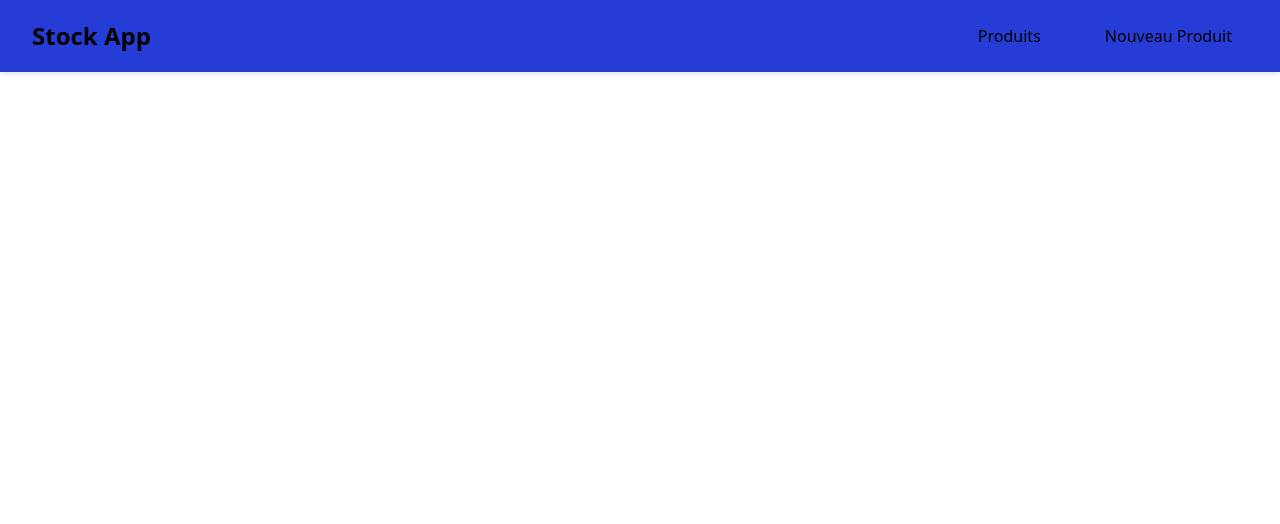
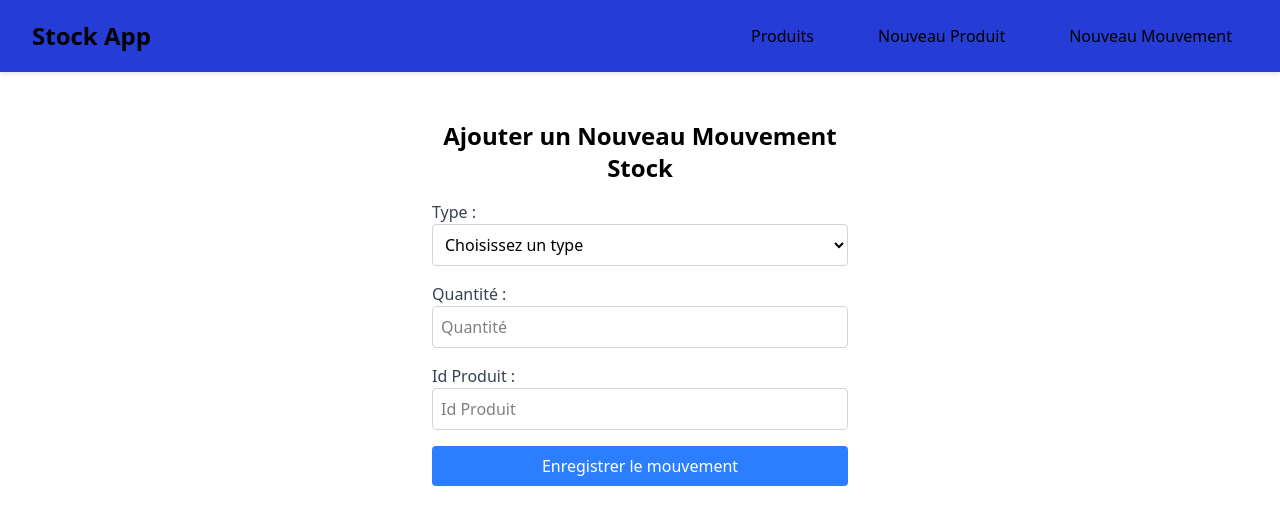
Before and after one commit to ayman-bahou/gestion_de_stock, a React (Vite) app in the folder gestionStock-frontend/: page /nouveaumvt in a window 1280 px wide. Shown: the top 524 px of the page. Built offline with nearby package versions, Linux system fonts and the light colour scheme; no server answers.

Commit message:
ajout d'un nouveau mouvement stock

```diff
--- a/gestionStock-frontend/src/App.jsx
+++ b/gestionStock-frontend/src/App.jsx
@@ -4,6 +4,7 @@ import { ProduitProvider } from "./Contexts/Contexteproduit";
 import { Routes, Route } from "react-router-dom";
 import NavBar from "./composants/NavBar";
 import MouvementStock from "./pages/MouvementStock";
+import Nouveau_mouvement from "./pages/Nouveau_mouvement";
 function App() {
   return (
     <ProduitProvider>
@@ -13,6 +14,7 @@ function App() {
           <Route path="/" element={<Liste_produits />} />
           <Route path="/nouveauproduit" element={<Nouveau_produit />} />
           <Route path="/mouvement/:id" element={<MouvementStock />} />
+          <Route path="/nouveaumvt" element={<Nouveau_mouvement />} />
         </Routes>
       </main>
     </ProduitProvider>
--- a/gestionStock-frontend/src/composants/NavBar.jsx
+++ b/gestionStock-frontend/src/composants/NavBar.jsx
@@ -10,6 +10,7 @@ function NavBar() {
         <div className="navbar-links">
             <Link to="/" className="nav-link">Produits</Link>
             <Link to="/nouveauproduit" className="nav-link">Nouveau Produit</Link>
+            <Link to="/nouveaumvt" className="nav-link">Nouveau Mouvement</Link>
         </div>
     </nav>
   )
--- /dev/null
+++ b/gestionStock-frontend/src/pages/Nouveau_mouvement.jsx
@@ -0,0 +1,98 @@
+import React, { useState } from "react";
+import axios from "axios";
+function Nouveau_mouvement() {
+  const [submitted, setSubmitted] = useState(false);
+  const [data, setData] = useState({
+    type: "",
+    quantite: 0,
+    produit: {
+      id: 0,
+    },
+  });
+  const ajout_mouvement = async () => {
+    try {
+      const reponse = await axios.post(
+        "http://localhost:8080/mouvementStock/create",
+        data
+      );
+    } catch (error) {
+      console.log("erreur lors de la creation du mouvement stock");
+    }
+  };
+  const handleSubmit = () => {
+    ajout_mouvement();
+    setSubmitted(true);
+  };
+
+  return (
+    <div className="max-w-md mx-auto p-4">
+      <h2 className="text-2xl font-bold mb-4 text-center">
+        Ajouter un Nouveau Mouvement Stock
+      </h2>
+      {submitted && (
+        <p className="text-center text-green-500">
+          Mouvement stock ajouté avec succès
+        </p>
+      )}
+      <form onSubmit={handleSubmit} className="space-y-4">
+        <div>
+          <label htmlFor="type" className="block text-gray-700">
+            Type :
+          </label>
+          <select
+            id="type"
+            name="type"
+            onChange={(e) => setData({ ...data, type: e.target.value })}
+            className="w-full border border-gray-300 p-2 rounded"
+            required
+          >
+            <option value="">Choisissez un type</option>
+            <option value="ENTREE">ENTREE</option>
+            <option value="SORTIE">SORTIE</option>
+          </select>
+        </div>
+        <div>
+          <label htmlFor="quantite" className="block text-gray-700">
+            Quantité :
+          </label>
+          <input
+            type="number"
+            id="quantite"
+            name="quantite"
+            min="0"
+            step="1"
+            onChange={(e) => setData({ ...data, quantite: e.target.value })}
+            placeholder="Quantité"
+            className="w-full border border-gray-300 p-2 rounded"
+            required
+          />
+        </div>
+        <div>
+          <label htmlFor="produit_id" className="block text-gray-700">
+            Id Produit :
+          </label>
+          <input
+            type="number"
+            id="produit_id"
+            min="0"
+            name="produit_id"
+            onChange={(e) =>
+              setData({ ...data, produit: { id: e.target.value } })
+            }
+            placeholder="Id Produit"
+            className="w-full border border-gray-300 p-2 rounded"
+            required
+          />
+        </div>
+        <button
+          type="submit"
+          className="w-full bg-blue-500 text-white p-2 rounded hover:bg-blue-600 transition-colors"
+        >
+          Enregistrer le mouvement
+        </button>
+      </form>
+    </div>
+  );
+}
+
+export default Nouveau_mouvement;
--- a/gestionStock-frontend/src/pages/Nouveau_produit.jsx
+++ b/gestionStock-frontend/src/pages/Nouveau_produit.jsx
@@ -45,6 +45,8 @@ function Nouveau_produit() {
             type="number"
             id="prixAchat"
             name="prixAchat"
+            min="0"
+            step="any"
             onChange={(e) =>
               setProduit({ ...produit, prixAchat: e.target.value })
             }
@@ -61,6 +63,8 @@ function Nouveau_produit() {
             type="number"
             id="prixVente"
             name="prixVente"
+            min="0"
+            step="any"
             onChange={(e) =>
               setProduit({ ...produit, prixVente: e.target.value })
             }
@@ -77,6 +81,7 @@ function Nouveau_produit() {
             type="number"
             id="stock"
             name="stock"
+            min="0"
             onChange={(e) => setProduit({ ...produit, stock: e.target.value })}
             placeholder="Quantité en stock"
             className="w-full border border-gray-300 p-2 rounded"
```
Also changed, not shown: 1 other file (tests, documents, lock files or other folders).
